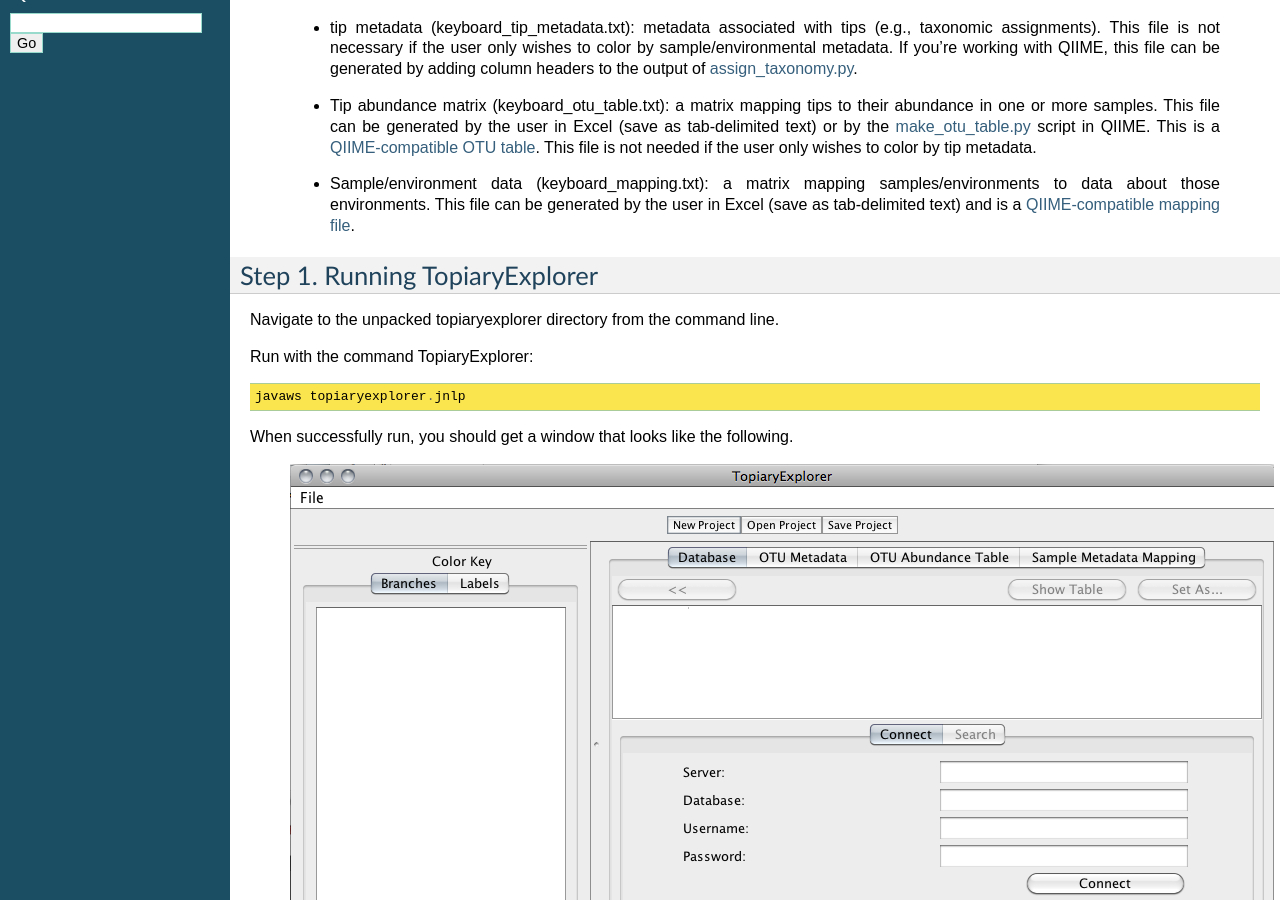
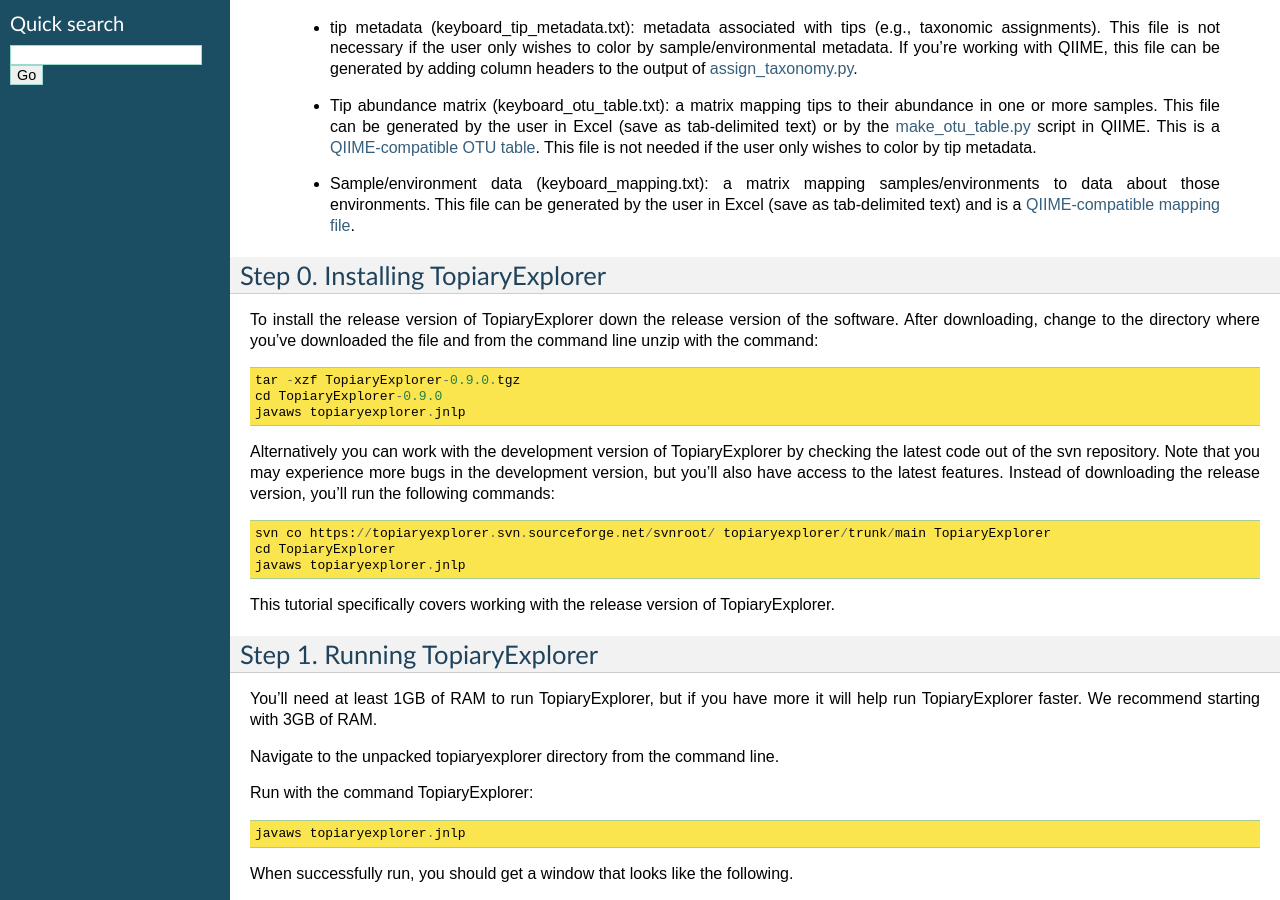
Before and after one commit to qiime/Topiary-Explorer, a Sphinx documentation site: the page built from tutorial/source/quickstart.rst, in a window 1280 px wide and 900 px high, scrolled down 639 px. Built offline with Sphinx 7.4.7, drawn with Linux system fonts in a browser that asks for light colours; some of the changed text lies outside the part shown.

```diff
--- a/tutorial/source/quickstart.rst
+++ b/tutorial/source/quickstart.rst
@@ -22,9 +22,27 @@
  * Tip abundance matrix (keyboard_otu_table.txt): a matrix mapping tips to their abundance in one or more samples. This file can be generated by the user in Excel (save as tab-delimited text) or by the `make_otu_table.py <http://qiime.org/scripts/make_otu_table.html>`_ script in QIIME. This is a `QIIME-compatible OTU table <http://qiime.org/documentation/file_formats.html#otu-table>`_. This file is not needed if the user only wishes to color by tip metadata.
  * Sample/environment data (keyboard_mapping.txt): a matrix mapping samples/environments to data about those environments. This file can be generated by the user in Excel (save as tab-delimited text) and is a `QIIME-compatible mapping file <http://qiime.org/documentation/file_formats.html#metadata-mapping-files>`_.
 
+Step 0. Installing TopiaryExplorer
+----------------------------------
+
+To install the release version of TopiaryExplorer down the release version of the software. After downloading, change to the directory where you've downloaded the file and from the command line unzip with the command::
+
+	tar -xzf TopiaryExplorer-0.9.0.tgz
+	cd TopiaryExplorer-0.9.0
+	javaws topiaryexplorer.jnlp
+
+Alternatively you can work with the development version of TopiaryExplorer by checking the latest code out of the svn repository. Note that you may experience more bugs in the development version, but you'll also have access to the latest features. Instead of downloading the release version, you'll run the following commands::
+
+	svn co https://topiaryexplorer.svn.sourceforge.net/svnroot/ topiaryexplorer/trunk/main TopiaryExplorer
+	cd TopiaryExplorer
+	javaws topiaryexplorer.jnlp
+
+This tutorial specifically covers working with the release version of TopiaryExplorer.
 
 Step 1. Running TopiaryExplorer
 -------------------------------
+You'll need at least 1GB of RAM to run TopiaryExplorer, but if you have more it will help run TopiaryExplorer faster. We recommend starting with 3GB of RAM.
+
 Navigate to the unpacked topiaryexplorer directory from the command line.
 
 Run with the command TopiaryExplorer::
```
Also changed, not shown: tutorial/source/index.rst (+8 -3 lines), 1 other file.
